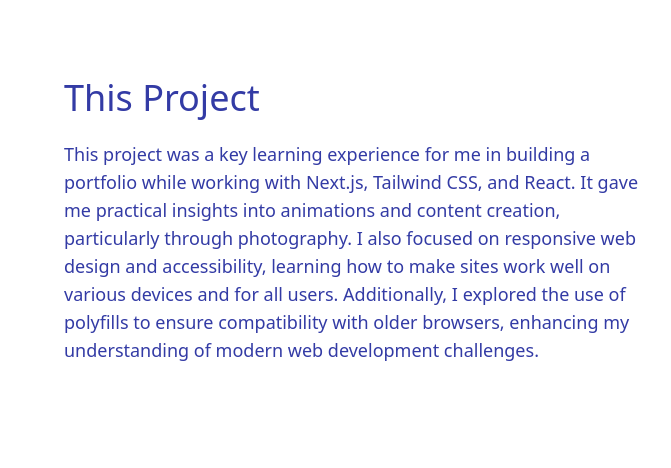
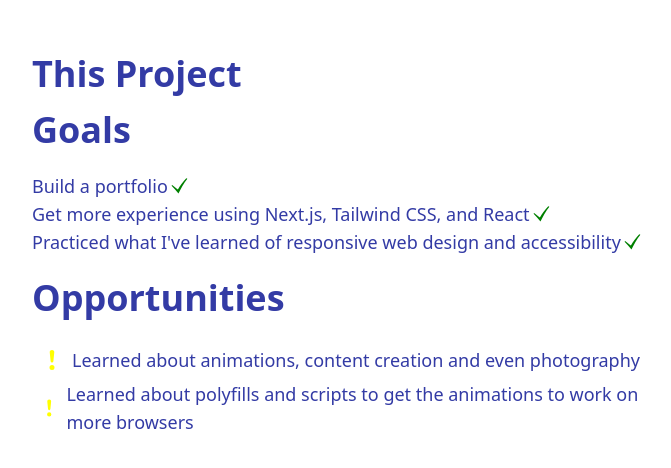
Before and after one commit to A-A-Larson/NextReact, a Next.js app in the folder nextportfolio/: page / in a window 1280 px wide. Shown: the part 1806-2274 px from the top of the page, without its empty margins (288-959 px from the left). Built offline with nearby package versions, Linux system fonts and the light colour scheme.

Commit message:
about section revisions

```diff
--- a/nextportfolio/src/app/globals.css
+++ b/nextportfolio/src/app/globals.css
@@ -107,10 +107,19 @@ section {
 .aboutPara {
   font-size: 1.125rem;
   line-height: 1.75rem;
+  padding-top: 3rem;
+  flex: 1 1 0%;
+  max-width: 40rem;
 }
 
 .aboutH1 {
   font-size: 2em;
+  font-weight: 900;
+}
+
+.projectH1 {
+  font-size: 2em;
+  font-weight: 600;
 }
 
 .projectSection {
@@ -120,6 +129,20 @@ section {
   align-items: center;
   z-index: 1;
   padding: 3em;
+}
+
+.oppli {
+  display: flex;
+  align-items: center;
+}
+
+.oppSVG {
+  font-size: 40px;;
+}
+
+.goalsSVG {
+  font-size: 20px;
+  padding-left: 3px;
 }
 
 /* TECH STACK START */
--- a/nextportfolio/src/app/page.jsx
+++ b/nextportfolio/src/app/page.jsx
@@ -15,6 +15,8 @@ import { SiNextdotjs } from "react-icons/si";
 import { SiPhp } from "react-icons/si";
 import { SiTailwindcss } from "react-icons/si";
 import { BsFiletypeSql } from "react-icons/bs";
+import { BsExclamation } from "react-icons/bs";
+import { GiCheckMark } from "react-icons/gi";
 import Footer from './components/Footer';
 
 
@@ -126,11 +128,6 @@ export default function Home() {
       >
 
         <div className='aboutPara
-                        pt-12
-                        text-lg
-                        md:pt-0
-                        max-w-xl
-                        flex-1
                         text-lightHdrClr
                         dark:text-darkHdrClr'>
           <h1 className="aboutH1">About Me</h1> <br/>
@@ -152,17 +149,23 @@ export default function Home() {
       >
 
         <div className='aboutPara
-                        text-lg
-                        md:pt-0
-                        max-w-xl
-                        flex-1
                         text-lightHdrClr
                         dark:text-darkHdrClr'>
           <h1 className="aboutH1">This Project</h1> <br/>
-          <p className=''>
-          This project was a key learning experience for me in building a portfolio while working with Next.js, Tailwind CSS, and React. It gave me practical insights into animations and content creation, particularly through photography. I also focused on responsive web design and accessibility, learning how to make sites work well on various devices and for all users. Additionally, I explored the use of polyfills to ensure compatibility with older browsers, enhancing my understanding of modern web development challenges.
-
-          </p>
+          <h1 className="projectH1">Goals</h1>
+          <br />
+          <ul>
+            <li className="oppli">Build a portfolio <GiCheckMark className="goalsSVG" color="green" /></li>
+            <li className="oppli">Get more experience using Next.js, Tailwind CSS, and React <GiCheckMark className="goalsSVG" color="green" /></li>
+            <li className="oppli">Practiced what I've learned of responsive web design and accessibility <GiCheckMark className="goalsSVG" color="green" /></li>
+          </ul>
+          <br />
+          <h1 className="projectH1">Opportunities</h1>
+          <br />
+          <ul>
+            <li className="oppli"> <BsExclamation className="oppSVG" color="yellow" /> Learned about animations, content creation and even photography</li>
+            <li className="oppli"> <BsExclamation className="oppSVG" color="yellow" /> Learned about polyfills and scripts to get the animations to work on more browsers</li>
+          </ul>
         </div>
       </section>
 
```
